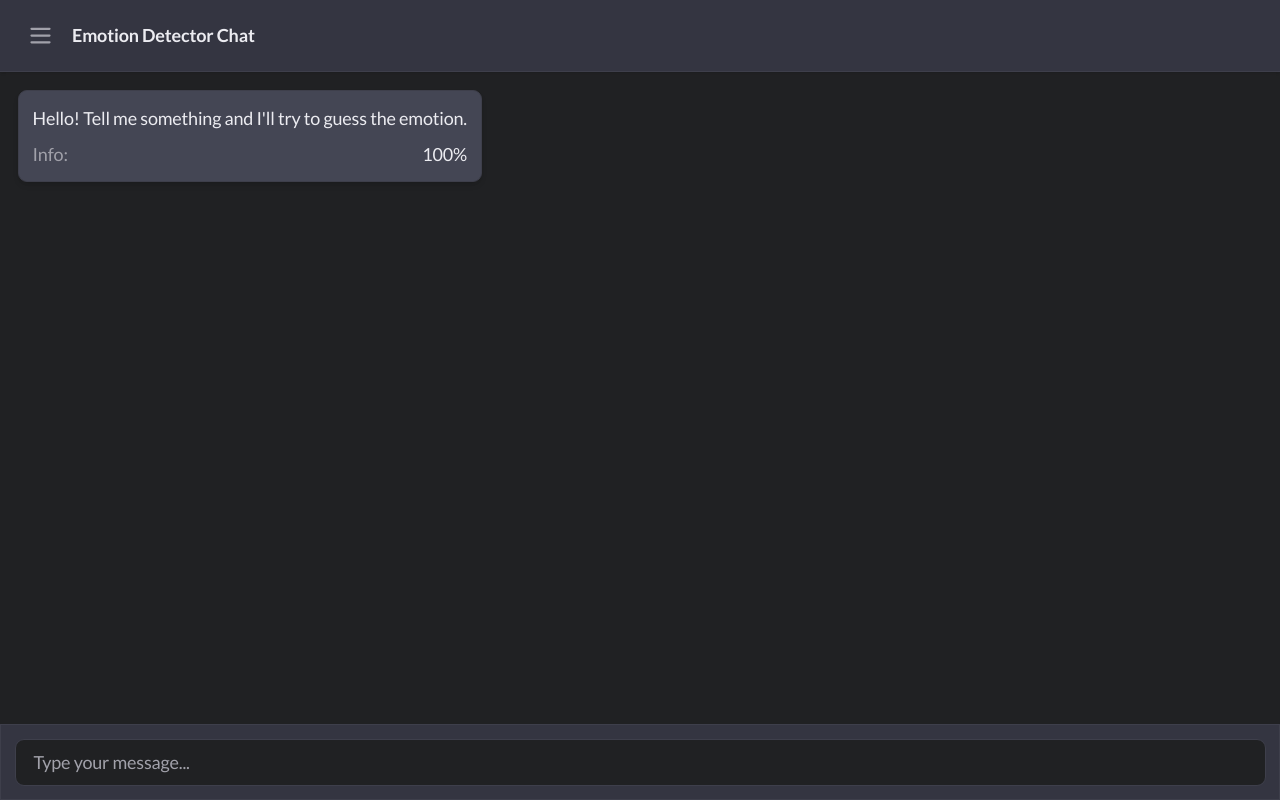
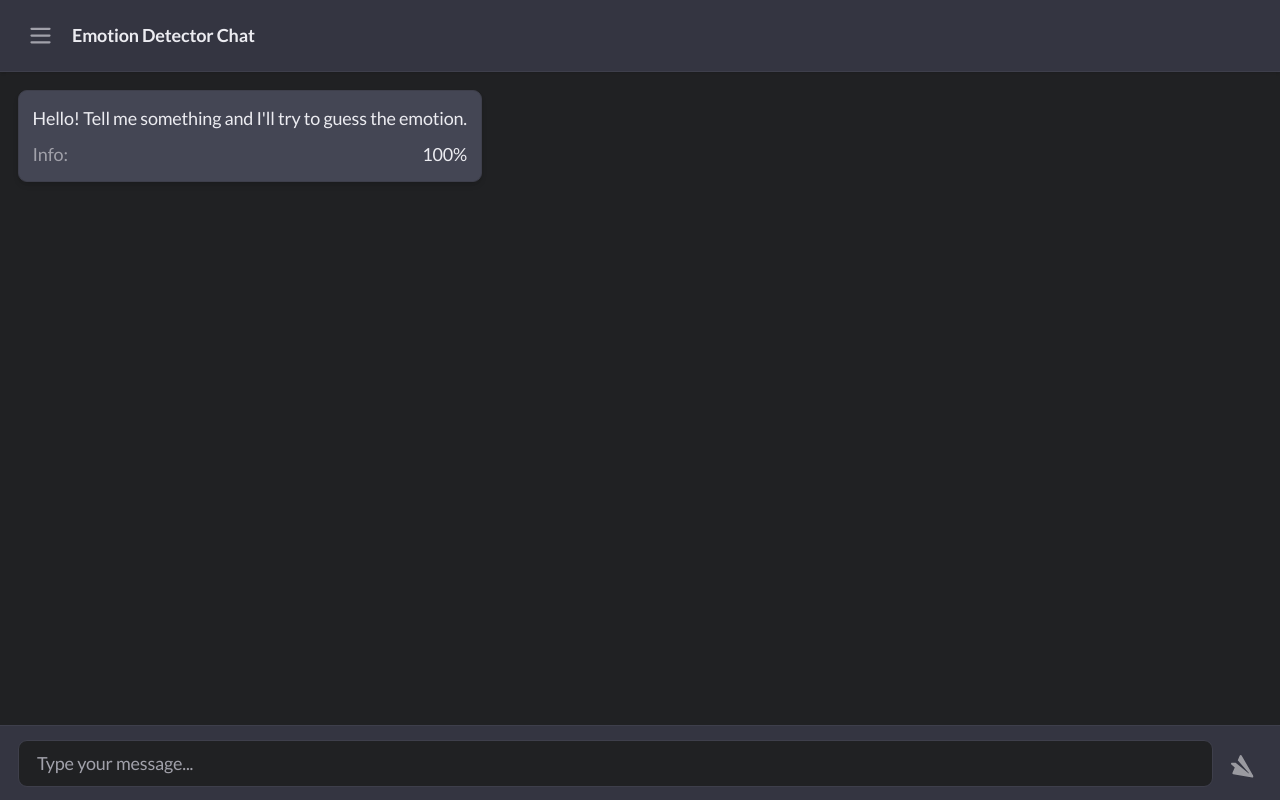
Before and after one commit to funkenhausen/thesis-app, a React (Vite) app: page / in a window 1280 px wide. Built offline with nearby package versions, Linux system fonts and the light colour scheme.

Commit message:
chatbox fix

```diff
--- a/src/components/InputArea.tsx
+++ b/src/components/InputArea.tsx
@@ -26,10 +26,8 @@ const InputArea: React.FC<InputAreaProps> = ({ onSendMessage, isLoading, theme }
     <form
       onSubmit={handleSubmit}
       className={`
-                sticky bottom-0 z-10 flex items-center gap-2 p-3
-                ${theme === 'dark'
-                  ? 'bg-[#343541] border-t border-[#3E3F4B]'     /* dark bg & border */
-                  : 'bg-[#FFFFFF] border-t border-[#E5E7EB]'}     /* light bg & border */
+        w-full flex items-end gap-2 px-4 py-3 border-t
+        ${theme === 'dark' ? 'bg-[#343541] border-[#3E3F4B]' : 'bg-[#FFFFFF] border-[#E5E7EB]'}
       `}
     >
       <textarea
@@ -40,8 +38,8 @@ const InputArea: React.FC<InputAreaProps> = ({ onSendMessage, isLoading, theme }
         disabled={isLoading}
         rows={1}
         className={`
-                    flex-grow resize-none rounded-lg px-4 py-2 transition-all duration-200
-                    focus:outline-none focus:ring-2
+          flex-grow resize-none overflow-auto max-h-40 min-h-[2.5rem] rounded-lg px-4 py-2
+          focus:outline-none focus:ring-2 transition-all duration-200
           ${theme === 'dark'
             ? 'bg-[#202123] text-[#ECECF1] placeholder-[#A1A1AA] border border-[#3E3F4B] focus:ring-[#10A37F]'
             : 'bg-[#F7F7F8] text-[#111111] placeholder-[#52525B] border border-[#E5E7EB] focus:ring-[#10A37F]'}
@@ -49,14 +47,13 @@ const InputArea: React.FC<InputAreaProps> = ({ onSendMessage, isLoading, theme }
         aria-label="Chat input"
       />
 
-      {inputValue.trim().length > 0 && (
       <button
         type="submit"
-          disabled={isLoading}
+        disabled={isLoading || inputValue.trim().length === 0}
         aria-label="Send message"
         className={`
-                      p-2 rounded-full transition-colors duration-200
-                      ${isLoading
+          p-2 rounded-full transition-colors duration-200 flex items-center justify-center
+          ${isLoading || inputValue.trim().length === 0
             ? 'opacity-50 cursor-not-allowed'
             : theme === 'dark'
               ? 'bg-[#10A37F] hover:bg-[#0E8C6E]'
@@ -65,7 +62,6 @@ const InputArea: React.FC<InputAreaProps> = ({ onSendMessage, isLoading, theme }
       >
         <FaPaperPlane className="w-5 h-5 text-white rotate-90" />
       </button>
-      )}
     </form>
   );
 };
```
Lines whose indentation alone changed are shown as unchanged.
